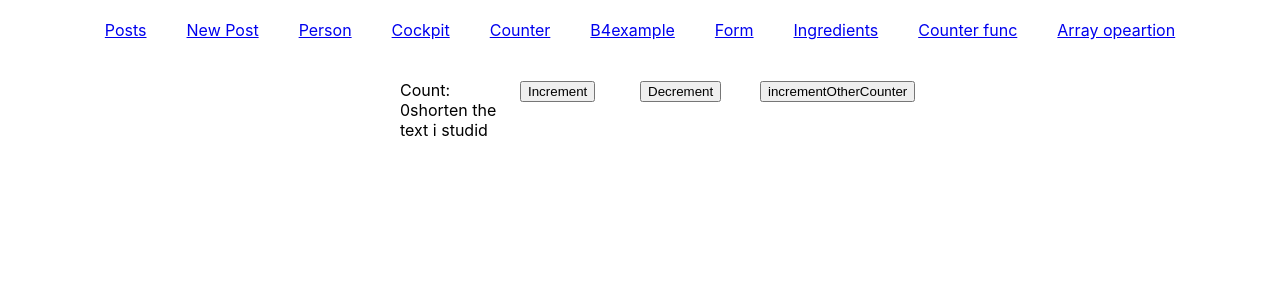
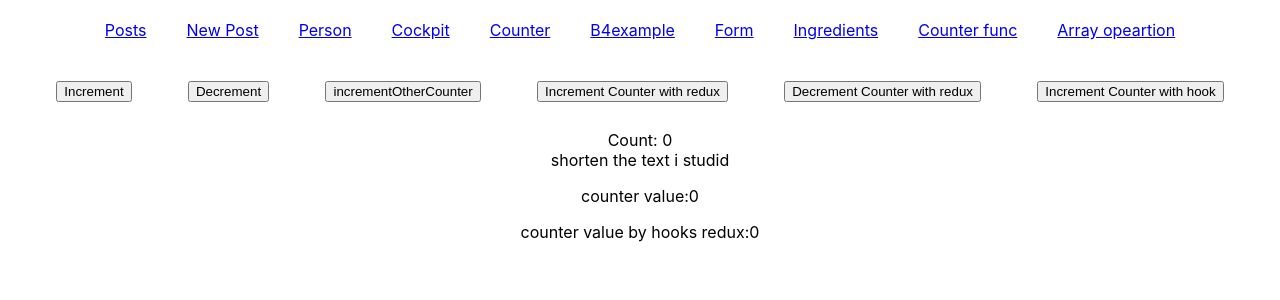
Before and after one commit to pradeecs73/ReactjsSample, a React (Create React App) app: page /counterfunc in a window 1280 px wide. Shown: the top 300 px of the page. Built offline with nearby package versions, Linux system fonts and the light colour scheme.

Commit message:
hook commit

```diff
--- a/src/components/Cockpit/Cockpit.tsx
+++ b/src/components/Cockpit/Cockpit.tsx
@@ -1,4 +1,4 @@
-import React, { Component } from 'react';
+import React, { Component,PureComponent } from 'react';
 
 import  './Cockpit.css';
 import AuthContext from './../../context/auth-context';
--- a/src/components/Counterfunc/Counterfunc.css
+++ b/src/components/Counterfunc/Counterfunc.css
@@ -1,10 +1,14 @@
 #main {
     display: flex;
     flex-direction: row;
-    justify-content: center;
+    justify-content: space-evenly;
   }
 
   #main div {
-    width: 120px;
+    width: auto;
     height: 50px;
   }
+
+  #para{
+     text-align: center;
+  }
--- a/src/components/Counterfunc/Counterfunc.tsx
+++ b/src/components/Counterfunc/Counterfunc.tsx
@@ -1,11 +1,20 @@
 import React, { useState,useEffect, useCallback,useContext} from 'react'
 import AuthContext from './../../context/auth-context';
 import  './Counterfunc.css';
+import { connect } from 'react-redux';
+import { useSelector,useDispatch } from 'react-redux';
+import * as actionCreators from '../../store/actions/index';
 
-const Counterfunc = React.memo(() => {
+const Counterfunc = React.memo((props:any) => {
   const [count, setCount] = useState(0);
   const [otherCounter, setOtherCounter] = useState(0);
   const authContext=useContext(AuthContext);
+
+  const reduxstatecounter=useSelector((state:any)=>{
+     return state;
+  });
+
+  const dispatch=useDispatch();
 
   useEffect(() => {
      console.log("use effect called count");
@@ -24,16 +33,55 @@ const Counterfunc = React.memo(() => {
   return (
     <React.Fragment>
      <div id='main'>
-         <div>Count: {count}
-             {authContext.shortenData("shorten the text i studided engineering")}
-         </div>
          <div><button onClick={increment}>Increment</button></div>
          <div><button onClick={decrement}>Decrement</button></div>
          <div><button onClick={incrementOtherCounter}>incrementOtherCounter</button></div>
+         <div>
+           <button onClick={()=>props.onIncrementCounter()}>Increment Counter with redux</button>
+         </div>
+         <div>
+         <button onClick={()=>props.onDecrementCounter()}>Decrement Counter with redux</button><br/>
+         </div>
+         <div>
+            <button onClick={()=>dispatch(actionCreators.increment())}>Increment Counter with hook</button><br/>
+         </div>
       </div>
+
+      <div id='para'>
+         <div>
+             Count: {count}<br></br>
+             {authContext.shortenData("shorten the text i studided engineering")}
+         </div>
+         <div>
+            <p>counter value:{props.ctr}</p>
+         </div>
+          <div>
+              <p>counter value by hooks redux:{reduxstatecounter.ctr.counter}</p>
+          </div>
+        </div>
     </React.Fragment>
 
   )
 });
 
-export default Counterfunc;
+//export default Counterfunc;
+
+const mapStateToProps = (state:any) => {
+  return {
+
+      ctr: state.ctr.counter,
+      counterOperation:state.ctr.counterOperation,
+      storedResults: state.res.results
+  }
+};
+
+const mapDispatchToProps = (dispatch:any) => {
+  return {
+      onIncrementCounter: () => dispatch(actionCreators.increment()),
+      onDecrementCounter: () => dispatch(actionCreators.decrement()),
+
+  }
+};
+
+
+export default connect(mapStateToProps, mapDispatchToProps)(Counterfunc);
```
